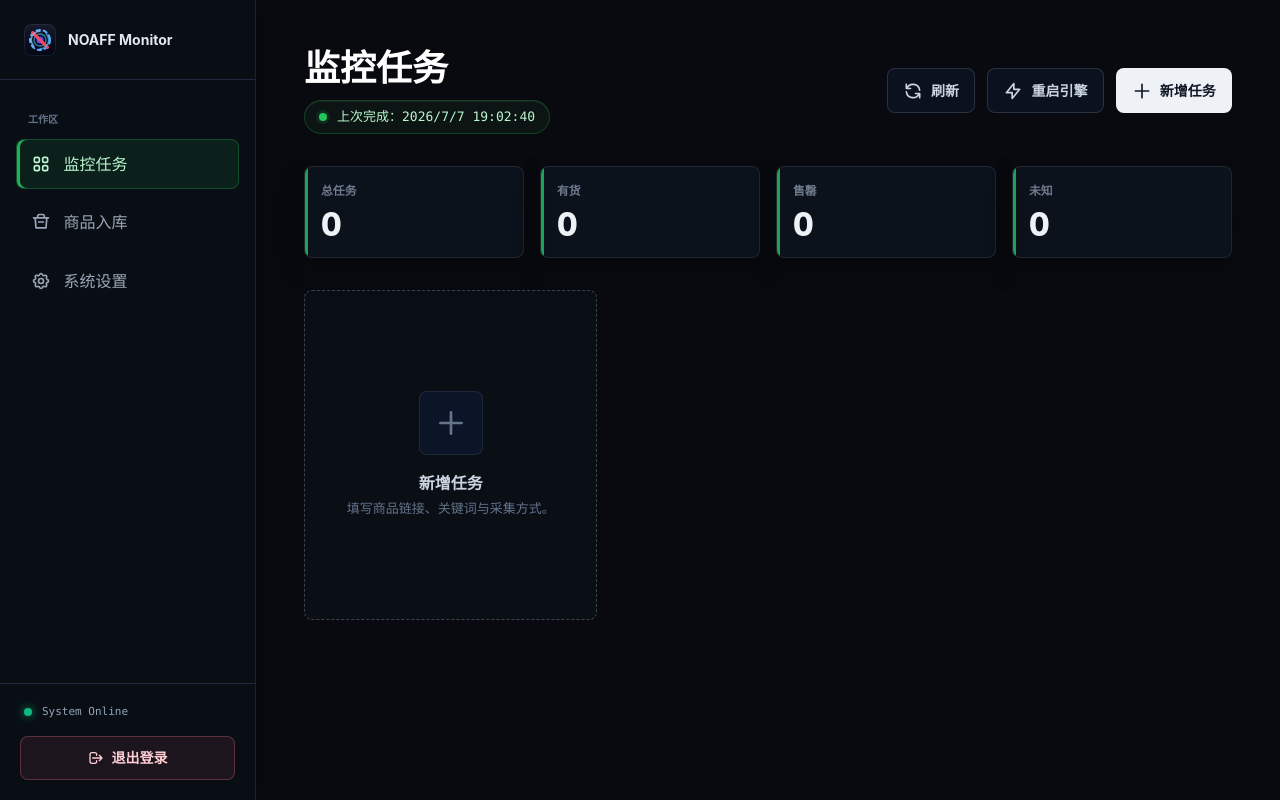
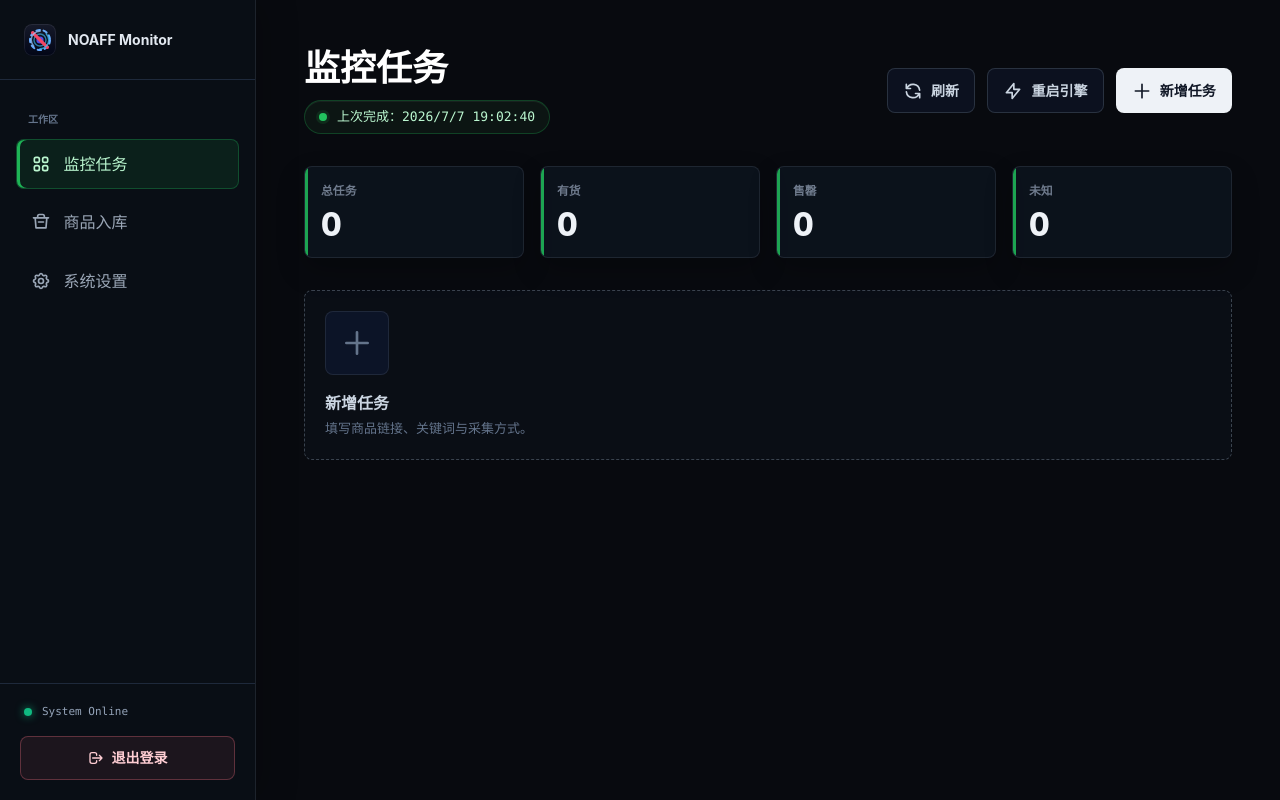
Before and after one commit to cshaizhihao/noaff-restock-monitor, a Flask app: page / in a window 1280 px wide. Run offline with Flask 3, Linux system fonts and the light colour scheme; the visitor is signed in with stand-in values (Sample User, id 1); data comes from the database, SQL or seed files in the repository; data that the repository does not hold is empty; some libraries are stand-ins or nearby versions.

Commit message:
refactor: replace waterfall card grids with linear layout

```diff
--- a/static/app.css
+++ b/static/app.css
@@ -390,7 +390,7 @@ button:disabled,
 
 .settings-grid {
     display: grid;
-    grid-template-columns: repeat(2, minmax(0, 1fr));
+    grid-template-columns: minmax(0, 46rem);
     gap: 1rem;
 }
 
@@ -399,7 +399,7 @@ button:disabled,
 }
 
 .settings-field-wide {
-    grid-column: 1 / -1;
+    grid-column: auto;
 }
 
 .settings-check {
@@ -499,7 +499,7 @@ button:disabled,
 .task-card {
     position: relative;
     display: flex;
-    min-height: 330px;
+    min-height: 0;
     flex-direction: column;
     border: 1px solid var(--color-line);
     border-radius: var(--radius);
@@ -507,6 +507,16 @@ button:disabled,
     padding: 1.25rem;
     box-shadow: var(--shadow-card);
     transition: border-color 160ms ease, background 160ms ease, box-shadow 160ms ease;
+}
+
+.task-list-stack {
+    display: flex;
+    flex-direction: column;
+    gap: 1rem;
+}
+
+.task-list-stack .terminal-box {
+    min-height: 7rem;
 }
 
 .task-card:hover {
@@ -517,17 +527,22 @@ button:disabled,
 
 .add-card {
     display: flex;
-    min-height: 330px;
+    min-height: 8.5rem;
     cursor: pointer;
     flex-direction: column;
-    align-items: center;
+    align-items: flex-start;
     justify-content: center;
     border: 1px dashed rgba(148, 163, 184, 0.36);
     border-radius: var(--radius);
     background: rgba(13, 19, 29, 0.5);
     padding: 1.25rem;
-    text-align: center;
+    text-align: left;
     transition: background 150ms ease, border-color 150ms ease;
+}
+
+.add-card p {
+    padding: 0 !important;
+    text-align: left !important;
 }
 
 .add-card:hover {
@@ -790,7 +805,7 @@ button:disabled,
 
     .task-card,
     .add-card {
-        min-height: 300px;
+        min-height: 0;
         padding: 1rem;
     }
 
--- a/static/app.js
+++ b/static/app.js
@@ -1442,7 +1442,7 @@
             const summaryBadge = `
                 <span class="rounded-full border border-slate-700 bg-slate-900/80 px-2.5 py-1 font-mono text-[11px] text-slate-400" data-task-group-count>${group.tasks.length} 个任务</span>
                 <span class="rounded-full border border-rose-900/70 bg-rose-500/10 px-2.5 py-1 font-mono text-[11px] text-rose-300${errorCount ? "" : " hidden"}" data-task-group-error>${errorCount} 错误</span>`;
-            const groupCards = collapsed ? "" : `<div class="mt-5 grid grid-cols-1 gap-6 md:grid-cols-2 xl:grid-cols-3">${renderTaskCards(group.tasks, animateCards)}</div>`;
+            const groupCards = collapsed ? "" : `<div class="task-list-stack mt-5">${renderTaskCards(group.tasks, animateCards)}</div>`;
             const groupClass = animateCards ? "reveal" : "";
 
             return `
@@ -1478,7 +1478,7 @@
             `;
         }).join("");
 
-        const addCard = `<div class="grid grid-cols-1 gap-6 md:grid-cols-2 xl:grid-cols-3">${renderAddTaskCard(animateCards)}</div>`;
+        const addCard = `<div class="task-list-stack">${renderAddTaskCard(animateCards)}</div>`;
         els.tasksGrid.innerHTML = tasks.length ? `${groupSections}${addCard}` : addCard;
     }
 
--- a/templates/portal.html
+++ b/templates/portal.html
@@ -213,10 +213,10 @@
                         </article>
                     </section>
 
-                    <section id="loading-skeleton" class="grid grid-cols-1 gap-6 md:grid-cols-2 xl:grid-cols-3">
-                        <div class="skeleton-card h-[340px]"></div>
-                        <div class="skeleton-card h-[340px]"></div>
-                        <div class="skeleton-card h-[340px]"></div>
+                    <section id="loading-skeleton" class="space-y-4">
+                        <div class="skeleton-card h-[210px]"></div>
+                        <div class="skeleton-card h-[210px]"></div>
+                        <div class="skeleton-card h-[120px]"></div>
                     </section>
 
                     <section id="dashboard-content" class="hidden">
@@ -369,7 +369,7 @@
                                 </form>
                             </section>
 
-                            <section class="grid gap-6 xl:grid-cols-[minmax(0,0.8fr)_minmax(0,1.2fr)]">
+                            <section class="intake-results-stack space-y-6">
                                 <section class="control-panel reveal p-5">
                                     <h3 class="panel-heading">发现结果</h3>
                                     <div class="mt-4 terminal-box max-h-[520px] overflow-y-auto p-4">
@@ -403,13 +403,13 @@
 
                             <section class="control-panel reveal p-5">
                                 <h3 class="panel-heading">错误恢复建议</h3>
-                                <div class="mt-4 grid gap-3 text-sm leading-6 text-slate-400 md:grid-cols-2 xl:grid-cols-3">
-                                    <p><span class="font-mono text-amber-200">catalog_browser_port_busy</span><br>修改商品入库浏览器端口后重试。</p>
-                                    <p><span class="font-mono text-amber-200">firecrawl_auth_error</span><br>检查 Firecrawl API Key。</p>
-                                    <p><span class="font-mono text-amber-200">firecrawl_credit_required</span><br>检查 Firecrawl 额度。</p>
-                                    <p><span class="font-mono text-amber-200">firecrawl_rate_limited</span><br>降低频率或稍后重试。</p>
-                                    <p><span class="font-mono text-amber-200">cloudflare_challenge</span><br>改用 Webhook、手动录入或替代公开页面。</p>
-                                    <p><span class="font-mono text-amber-200">parse_unknown</span><br>设置目标关键词或更换解析器。</p>
+                                <div class="mt-4 space-y-3 text-sm leading-6 text-slate-400">
+                                    <p class="rounded-lg border border-slate-800 bg-slate-950/50 px-3 py-2"><span class="font-mono text-amber-200">catalog_browser_port_busy</span><br>修改商品入库浏览器端口后重试。</p>
+                                    <p class="rounded-lg border border-slate-800 bg-slate-950/50 px-3 py-2"><span class="font-mono text-amber-200">firecrawl_auth_error</span><br>检查 Firecrawl API Key。</p>
+                                    <p class="rounded-lg border border-slate-800 bg-slate-950/50 px-3 py-2"><span class="font-mono text-amber-200">firecrawl_credit_required</span><br>检查 Firecrawl 额度。</p>
+                                    <p class="rounded-lg border border-slate-800 bg-slate-950/50 px-3 py-2"><span class="font-mono text-amber-200">firecrawl_rate_limited</span><br>降低频率或稍后重试。</p>
+                                    <p class="rounded-lg border border-slate-800 bg-slate-950/50 px-3 py-2"><span class="font-mono text-amber-200">cloudflare_challenge</span><br>改用 Webhook、手动录入或替代公开页面。</p>
+                                    <p class="rounded-lg border border-slate-800 bg-slate-950/50 px-3 py-2"><span class="font-mono text-amber-200">parse_unknown</span><br>设置目标关键词或更换解析器。</p>
                                 </div>
                             </section>
                         </section>
```
Also changed, not shown: tests/test_install_script.py (+13 -0 lines).
